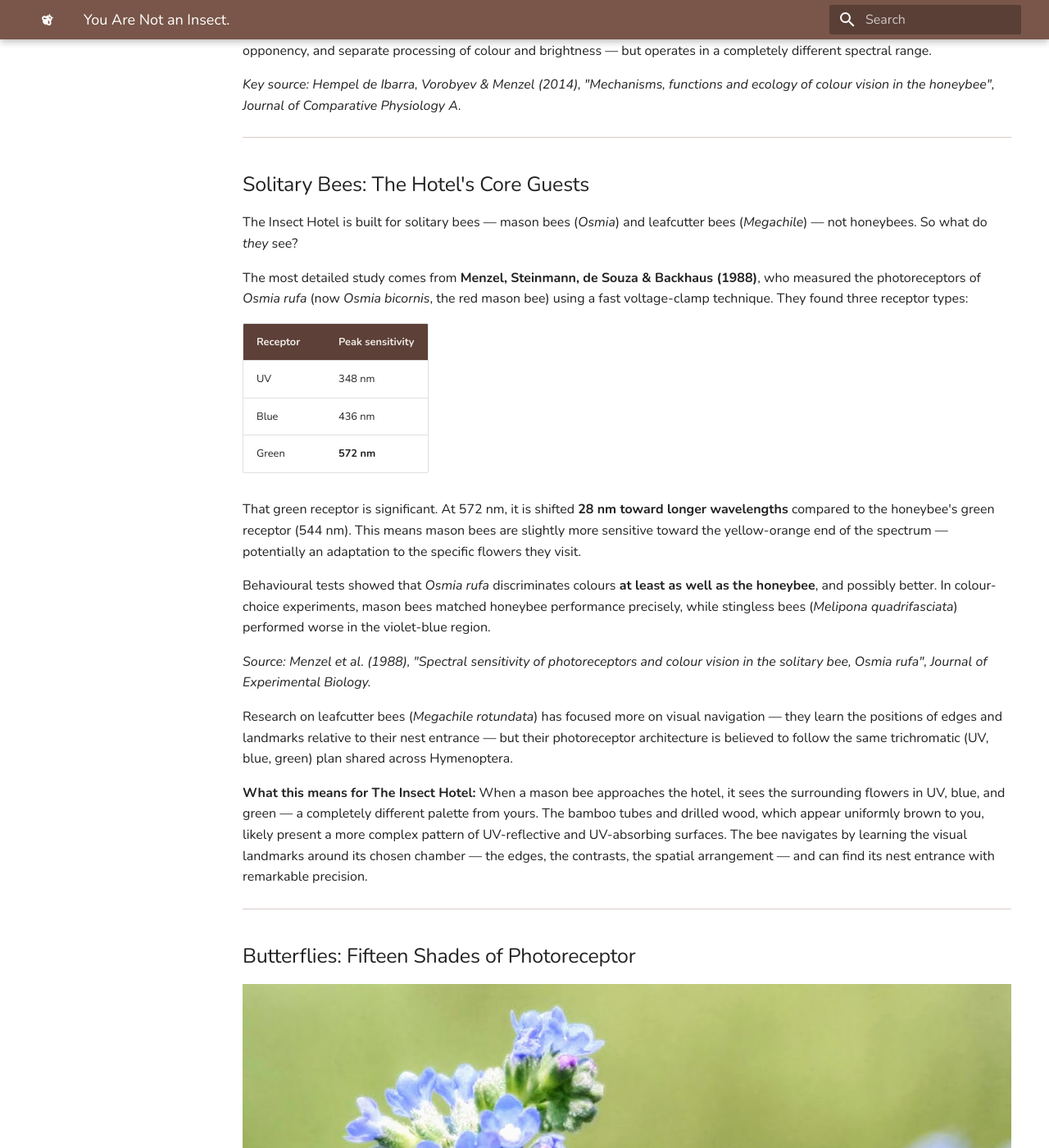
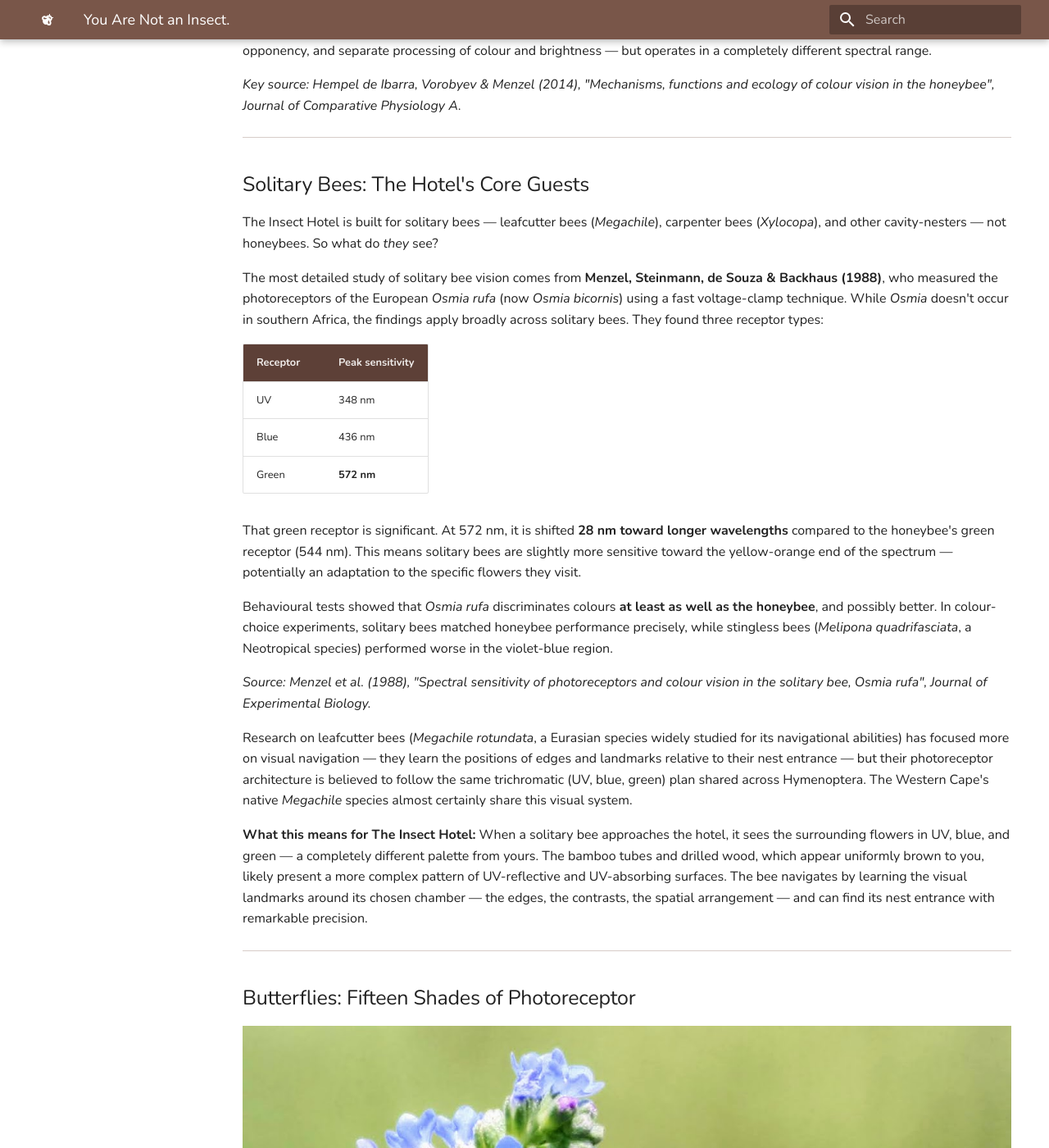
Before and after one commit to JonathanCGill/the-insect-hotel, an MkDocs documentation site: the page built from docs/not-an-insect.md, in a window 1280 px wide and 1400 px high, scrolled down 1603 px. Shown: the whole window at 82% size. Built offline with MkDocs 1.6.1 and Material for MkDocs 9.7.7, drawn with Linux system fonts in a browser that asks for light colours; some of the changed text lies outside the part shown.

Commit message:
Localise species and climate references for the Western Cape
Replace European/Northern Hemisphere species with indigenous or locally present
equivalents throughout the site:

- Solitary bees: Remove *Osmia* (Holarctic), replace with *Megachile* and
  *Xylocopa* which are native to the Western Cape
- Solitary wasps: Replace *Ancistrocerus* (Holarctic) with *Delta* (local
  potter wasps)
- Earwigs: Replace *Forficula auricularia* (European) with *Forficula
  senegalensis* (African Common Earwig)
- Lacewings: Replace *Chrysoperla carnea* (European) with *Chrysoperla
  zastrowi* (the southern African member of the carnea complex)
- Butterflies: Replace Peacock, Small Tortoiseshell, and Comma (all European)
  with Pansies (*Junonia*) and African Monarch (*Danaus chrysippus*)
- Table Mountain Beauty: Fix genus from *Meneris* to *Aeropetes*, correct
  the "only endemic butterfly" claim

Reframe climate language for the Western Cape's Mediterranean climate:
- Replace "hard frost," "coldest months," "hibernation" with wet-season
  framing appropriate to mild winters
- Change "fruit trees begin to flower" to fynbos phenology
- Fix compass orientation (south-facing → north-facing) for Southern
  Hemisphere

Add geographic context notes in the vision science article where non-local
species are discussed as research subjects.

https://claude.ai/code/session_01SsFSP6cPfJWBRF6wjz5o74

```diff
--- a/docs/not-an-insect.md
+++ b/docs/not-an-insect.md
@@ -85,13 +85,15 @@ Physiology A.*
 
 ## Solitary Bees: The Hotel's Core Guests
 
-The Insect Hotel is built for solitary bees — mason bees (*Osmia*) and
-leafcutter bees (*Megachile*) — not honeybees. So what do *they* see?
+The Insect Hotel is built for solitary bees — leafcutter bees (*Megachile*),
+carpenter bees (*Xylocopa*), and other cavity-nesters — not honeybees. So what
+do *they* see?
 
-The most detailed study comes from **Menzel, Steinmann, de Souza & Backhaus
-(1988)**, who measured the photoreceptors of *Osmia rufa* (now *Osmia
-bicornis*, the red mason bee) using a fast voltage-clamp technique. They found
-three receptor types:
+The most detailed study of solitary bee vision comes from **Menzel, Steinmann,
+de Souza & Backhaus (1988)**, who measured the photoreceptors of the European
+*Osmia rufa* (now *Osmia bicornis*) using a fast voltage-clamp technique. While
+*Osmia* doesn't occur in southern Africa, the findings apply broadly across
+solitary bees. They found three receptor types:
 
 | Receptor | Peak sensitivity |
 |----------|-----------------|
@@ -101,30 +103,33 @@ three receptor types:
 
 That green receptor is significant. At 572 nm, it is shifted **28 nm toward
 longer wavelengths** compared to the honeybee's green receptor (544 nm). This
-means mason bees are slightly more sensitive toward the yellow-orange end of the
-spectrum — potentially an adaptation to the specific flowers they visit.
+means solitary bees are slightly more sensitive toward the yellow-orange end of
+the spectrum — potentially an adaptation to the specific flowers they visit.
 
 Behavioural tests showed that *Osmia rufa* discriminates colours **at least as
-well as the honeybee**, and possibly better. In colour-choice experiments, mason
-bees matched honeybee performance precisely, while stingless bees (*Melipona
-quadrifasciata*) performed worse in the violet-blue region.
+well as the honeybee**, and possibly better. In colour-choice experiments,
+solitary bees matched honeybee performance precisely, while stingless bees
+(*Melipona quadrifasciata*, a Neotropical species) performed worse in the
+violet-blue region.
 
 *Source: Menzel et al. (1988), "Spectral sensitivity of photoreceptors and
 colour vision in the solitary bee, Osmia rufa", Journal of Experimental
 Biology.*
 
-Research on leafcutter bees (*Megachile rotundata*) has focused more on visual
-navigation — they learn the positions of edges and landmarks relative to their
-nest entrance — but their photoreceptor architecture is believed to follow the
-same trichromatic (UV, blue, green) plan shared across Hymenoptera.
+Research on leafcutter bees (*Megachile rotundata*, a Eurasian species widely
+studied for its navigational abilities) has focused more on visual navigation —
+they learn the positions of edges and landmarks relative to their nest
+entrance — but their photoreceptor architecture is believed to follow the same
+trichromatic (UV, blue, green) plan shared across Hymenoptera. The Western
+Cape's native *Megachile* species almost certainly share this visual system.
 
-**What this means for The Insect Hotel:** When a mason bee approaches the hotel,
-it sees the surrounding flowers in UV, blue, and green — a completely different
-palette from yours. The bamboo tubes and drilled wood, which appear uniformly
-brown to you, likely present a more complex pattern of UV-reflective and
-UV-absorbing surfaces. The bee navigates by learning the visual landmarks around
-its chosen chamber — the edges, the contrasts, the spatial arrangement — and can
-find its nest entrance with remarkable precision.
+**What this means for The Insect Hotel:** When a solitary bee approaches the
+hotel, it sees the surrounding flowers in UV, blue, and green — a completely
+different palette from yours. The bamboo tubes and drilled wood, which appear
+uniformly brown to you, likely present a more complex pattern of UV-reflective
+and UV-absorbing surfaces. The bee navigates by learning the visual landmarks
+around its chosen chamber — the edges, the contrasts, the spatial arrangement —
+and can find its nest entrance with remarkable precision.
 
 ---
 
@@ -204,10 +209,13 @@ system creates a different visual interpretation of the same bamboo and bark.
 
 ## Lacewings: Eyes Built for Darkness
 
-Green lacewings (*Chrysoperla carnea*) are largely **nocturnal**, and their eyes
-reflect this. Unlike the apposition compound eyes of bees, lacewings have
-**refractive superposition eyes** — large, golden-iridescent hemispheres that
-gather far more light per receptor, enabling vision in near-darkness.
+Green lacewings are largely **nocturnal**, and their eyes reflect this. Unlike
+the apposition compound eyes of bees, lacewings have **refractive superposition
+eyes** — large, golden-iridescent hemispheres that gather far more light per
+receptor, enabling vision in near-darkness. (The Western Cape species is
+*Chrysoperla zastrowi*, part of the *carnea* species complex — the vision
+research below was conducted on the European *C. carnea*, but the eye
+architecture is shared across the group.)
 
 **Kral & Stelzl (1998)** showed that the absolute sensitivity of *Chrysoperla
 carnea*'s compound eyes changes dramatically through the day: **highest at
@@ -318,7 +326,7 @@ bamboo tubes, slatted wood, and drilled holes. Brown and cream. Simple.
 
 An insect sees something else entirely:
 
-**A mason bee** (*Osmia*) approaching the hotel sees the bamboo tubes as a
+**A solitary bee** (*Megachile*) approaching the hotel sees the bamboo tubes as a
 mosaic of UV-reflective and UV-absorbing surfaces. The surrounding flowers are
 not just purple and white — they carry bold UV nectar guides and iridescent
 blue halos on their petals. The bee has memorised the precise arrangement of
```
Also changed, not shown: other parts of docs/not-an-insect.md (+3 -3 lines), docs/accommodation.md (+2 -2 lines), docs/index.md (+2 -2 lines), docs/our-guests.md (+72 -71 lines).
